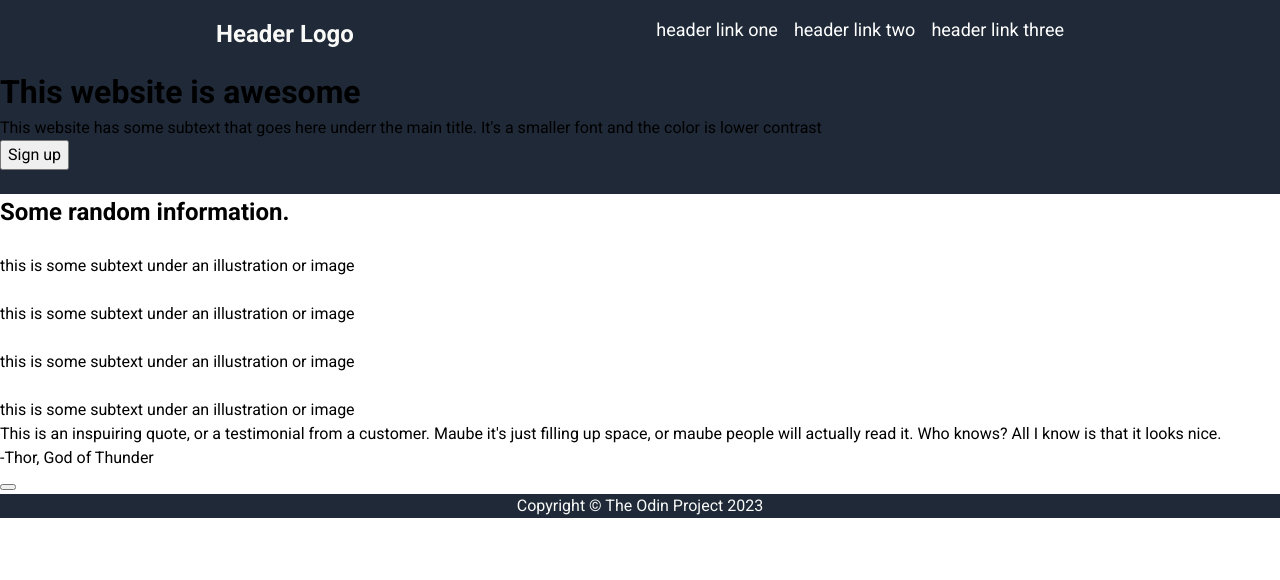
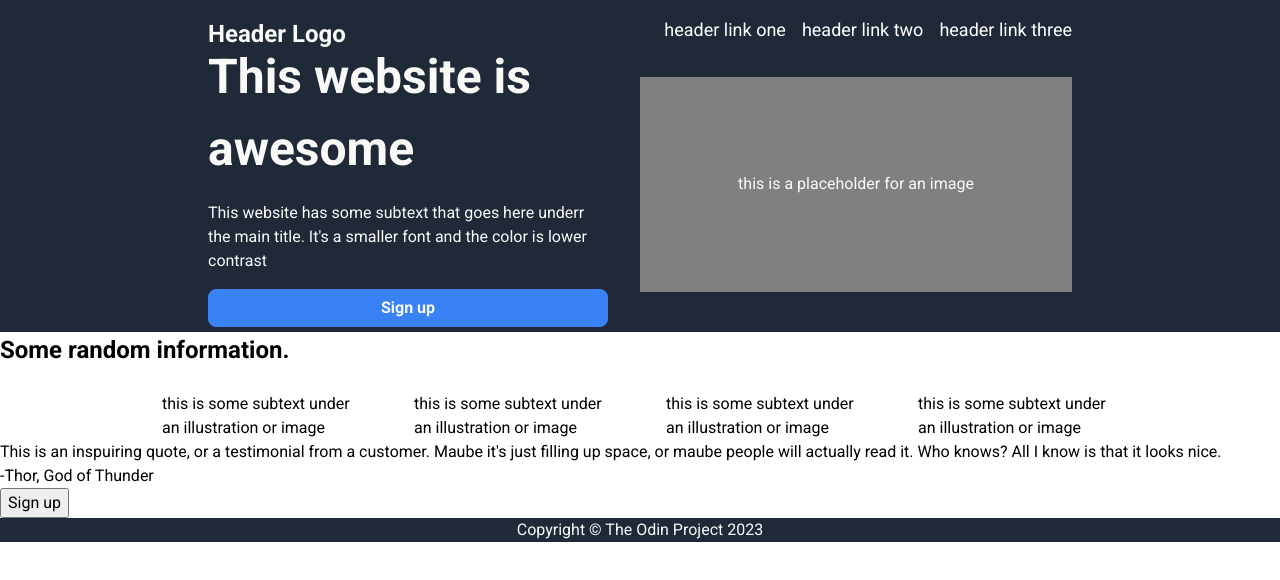
Before and after one commit to TresV/project-landing-page, a plain HTML site: page index.html in a window 1280 px wide. Drawn offline with Linux system fonts and the light colour scheme.

Commit message:
added style for hero element, adjusted structure

```diff
--- a/index.html
+++ b/index.html
@@ -27,15 +27,18 @@
                 <h1>This website is awesome</h1>
                 <p>This website has some subtext that goes here underr the main title. It's a smaller font and the color
                     is lower contrast</p>
-                <button>Sign up</button>
+                <button class="signup">Sign up</button>
             </div>
-            <div class="right-side"></div>
-            <img src="" alt="">
+            <div class="right-side">
+                <div class="img-placeholder">
+                    <p class="img-text">this is a placeholder for an image</p>
+                </div>
+            </div>
         </div>
     </header>
     <div class="main">
-        <div class="container">
-            <h2>Some random information.</h2>
+        <h2>Some random information.</h2>
+        <div class="info-section">
             <div class="info">
                 <img src="" alt="">
                 <div class="text">this is some subtext under an illustration or image</div>
@@ -64,7 +67,7 @@
                 <div class="cta-modal">
                     <div class="cta-text"></div>
                     <div class="modal-text"></div>
-                    <button class="signup-inverse"></button>
+                    <button class="signup-inverse">Sign up</button>
                 </div>
             </div>
         </div>
--- a/style.css
+++ b/style.css
@@ -5,6 +5,7 @@
     --white: #ffffff;
     --logo-color: #f9faf8;
     --navi-color: #e5e7eb;
+    --cta: #3882f6;
 }
 
 *,
@@ -45,12 +46,11 @@ body {
 
 header {
     background-color: var(--darkblue);
+    padding: 1em 13em;
 
     .navi {
         display: flex;
         justify-content: space-between;
-        padding: 16px;
-        margin: 0 200px;
 
         .left-side {
             color: var(--logo-color);
@@ -75,10 +75,70 @@ header {
             }
         }
     }
+
+    .hero {
+        background-color: var(--darkblue);
+        color: var(--logo-color);
+        height: 33vh;
+        display: flex;
+        justify-content: center;
+        align-items: center;
+        gap: 2em;
+
+        .left-side {
+            display: flex;
+            flex-direction: column;
+            gap: 1em;
+
+            h1 {
+                font-size: 48px;
+                font-weight: bolder;
+            }
+
+            .signup {
+                cursor: pointer;
+                padding: 6px 30px;
+                border-radius: 8px;
+                color: var(--logo-color);
+                background-color: var(--cta);
+                border: 1px solid var(--cta);
+                font-weight: bold;
+            }
+        }
+
+        .right-side {
+            flex-shrink: 0;
+            width: 50%;
+
+            .img-placeholder {
+                background-color: gray;
+                display: flex;
+                align-items: center;
+                justify-content: center;
+                height: 215px;
+            }
+
+            .img-txt {
+                font-size: 18px;
+                color: var(--logo-color);
+                text-decoration: none;
+            }
+        }
+    }
+
 }
 
-.hero {
-    background-color: var(--darkblue);
+.main {
+
+    .info-section {
+        display: flex;
+        justify-content: center;
+        gap: 52px;
+
+        .info {
+            max-width: 200px;
+        }
+    }
 }
 
 footer {
```
